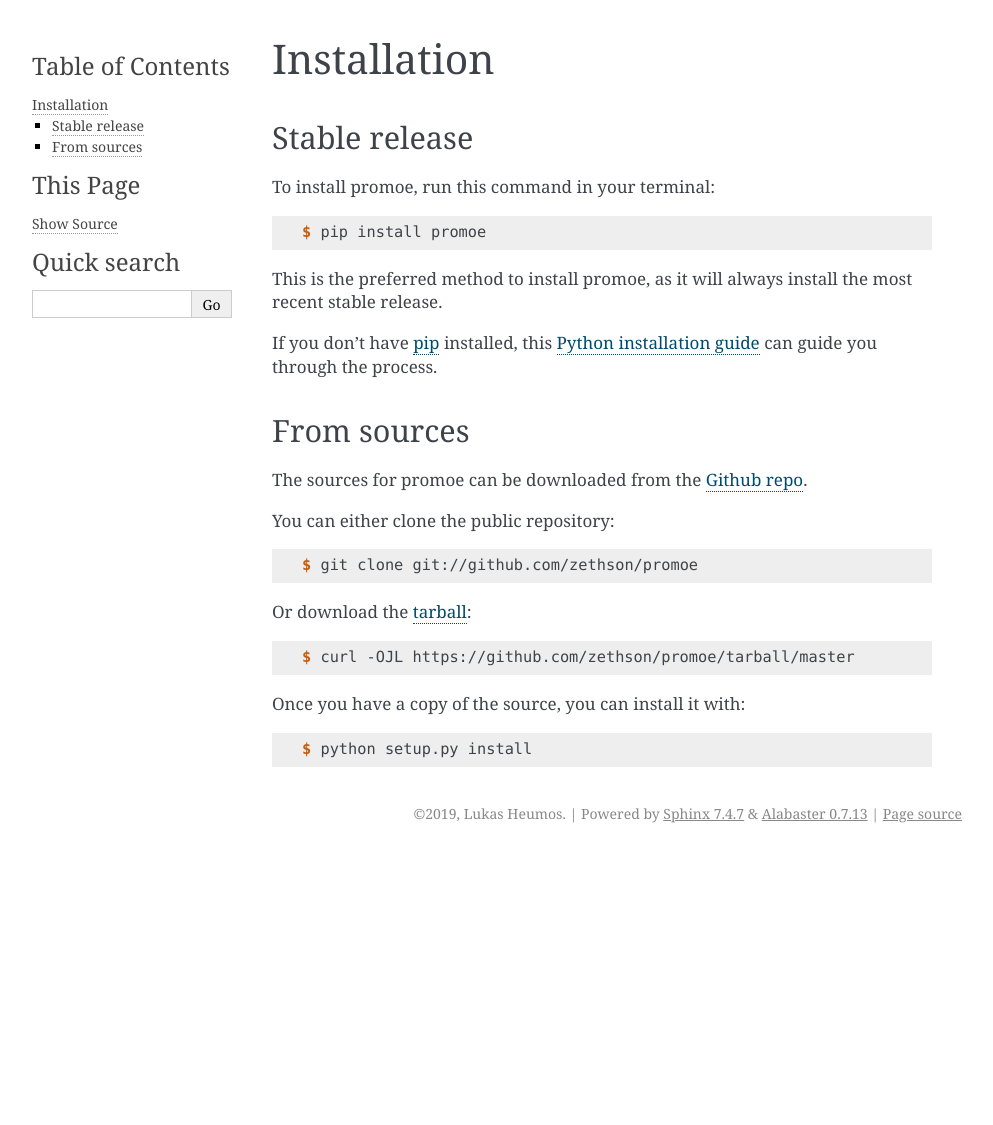
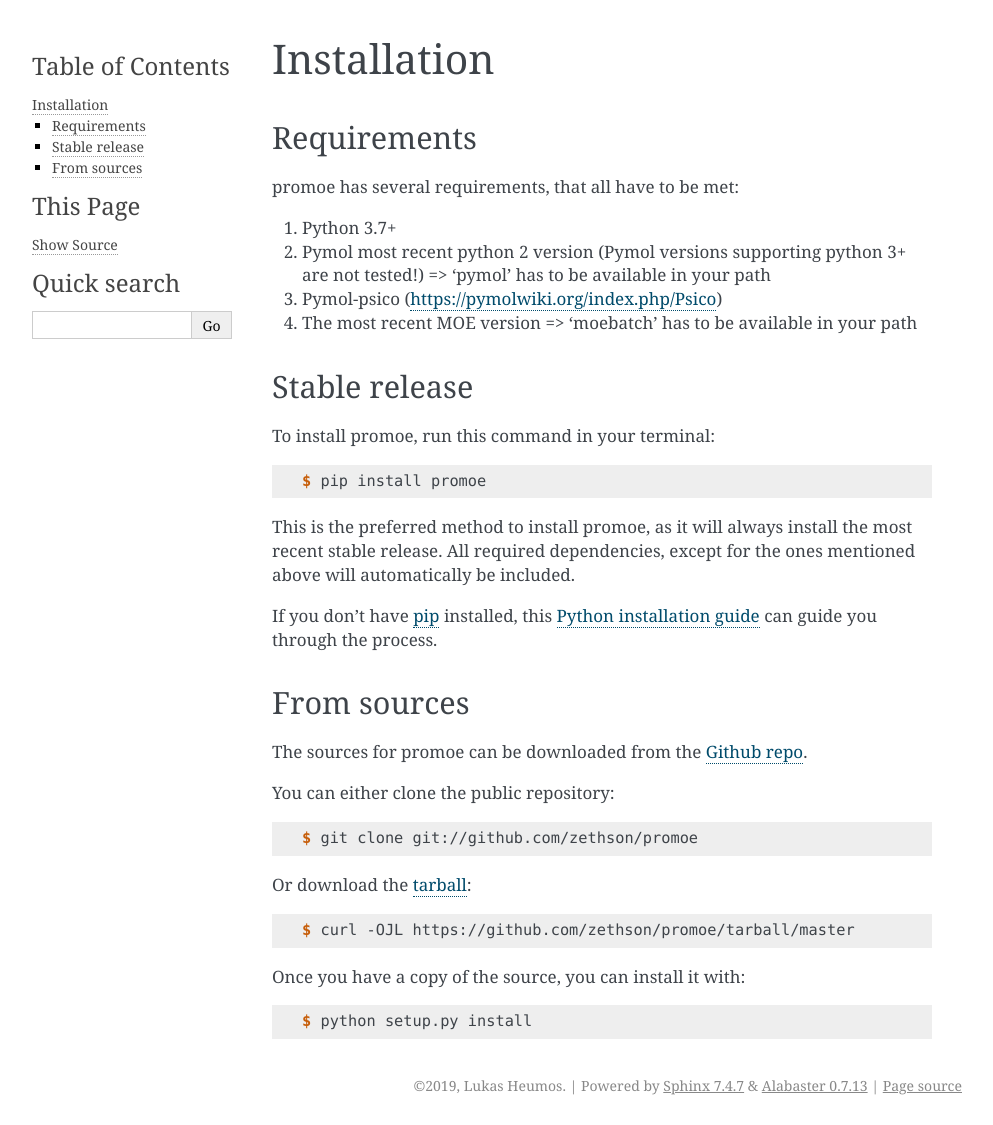
Before and after one commit to Zethson/promoe, a Sphinx documentation site: the page built from docs/installation.rst, in a window 1280 px wide. Shown: the whole page, without its empty margins (148-1141 px from the left). Built offline with Sphinx 7.4.7, drawn with Linux system fonts in a browser that asks for light colours; pages that are not in the unit, such as notebooks, are missing from menus; before the commit the page ends 900 px from its top, so only the background shows below that.

Commit message:
[FEATURE] finalized requirements & installation instructions

```diff
--- a/docs/installation.rst
+++ b/docs/installation.rst
@@ -1,9 +1,16 @@
-.. highlight:: shell
-
 ============
 Installation
 ============
 
+Requirements
+------------
+
+promoe has several requirements, that all have to be met:
+
+1. Python 3.7+
+2. Pymol most recent python 2 version (Pymol versions supporting python 3+ are not tested!) => 'pymol' has to be available in your path
+3. Pymol-psico (https://pymolwiki.org/index.php/Psico)
+4. The most recent MOE version => 'moebatch' has to be available in your path
 
 Stable release
 --------------
@@ -14,7 +21,7 @@ To install promoe, run this command in your terminal:
 
     $ pip install promoe
 
-This is the preferred method to install promoe, as it will always install the most recent stable release.
+This is the preferred method to install promoe, as it will always install the most recent stable release. All required dependencies, except for the ones mentioned above will automatically be included.
 
 If you don't have `pip`_ installed, this `Python installation guide`_ can guide
 you through the process.
--- a/requirements.txt
+++ b/requirements.txt
@@ -1 +1,4 @@
 click==7.0
+biopython
+tqdm
+pyyaml
```
